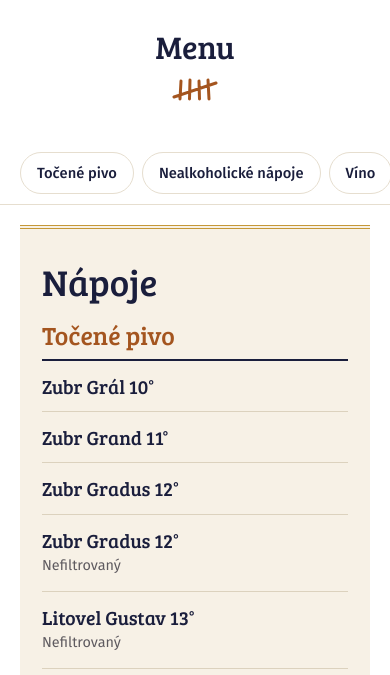
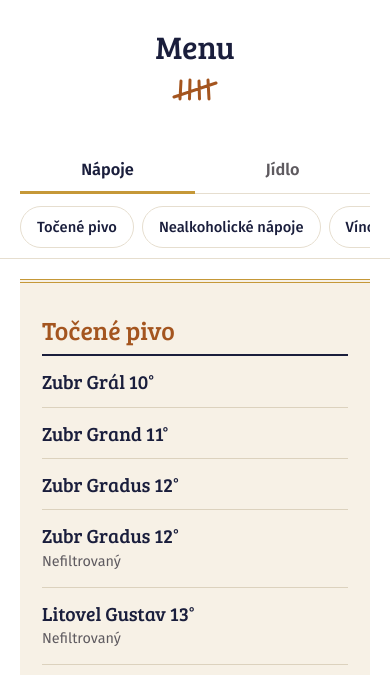
Before and after one commit to helldast/HospudkaUKleinu, a plain HTML site: page menu.html in a window 390 px wide. Shown: the part 161-836 px from the top of the page. Drawn offline with Linux system fonts and the light colour scheme.

Commit message:
Menu tabs on phone, one wine line, footer phone on its own line
- Phone and tablet: Nápoje / Jídlo buttons show one list at a time
- Spirits without prices in two columns on the phone
- Wine as one line: suché, polosuché

Co-Authored-By: Claude Opus 5.5 <noreply@anthropic.com>

```diff
--- a/menu.html
+++ b/menu.html
@@ -60,19 +60,26 @@
 
 <!-- ══════════════ MENU ══════════════ -->
 <main>
-<section id="menu">
+<section id="menu" data-tab="napoje">
   <div class="container">
     <div class="sec-header">
       <h1 class="title">Menu</h1>
       <div class="divider"></div>
     </div>
 
-    <!-- skok na část menu, vyplní se z menu.js -->
-    <nav class="menu-skok" id="menuSkok" aria-label="Části menu"></nav>
+    <div class="menu-lista">
+      <!-- na telefonu dvě tlačítka: nápoje / jídlo (na PC jsou vidět oba sloupce) -->
+      <div class="menu-tabs" role="tablist" aria-label="Část menu">
+        <button type="button" class="menu-tab" role="tab" id="tab-napoje" data-tab="napoje" aria-controls="col-napoje" aria-selected="true">Nápoje</button>
+        <button type="button" class="menu-tab" role="tab" id="tab-jidlo" data-tab="jidlo" aria-controls="col-jidlo" aria-selected="false" tabindex="-1">Jídlo</button>
+      </div>
+      <!-- skok na část menu, vyplní se z menu.js -->
+      <nav class="menu-skok" id="menuSkok" aria-label="Části menu"></nav>
+    </div>
 
     <!-- Na PC dva sloupce: nápoje a jídlo. Obsah je v souboru menu.js -->
     <div class="menu-book">
-      <div class="menu-col">
+      <div class="menu-col" id="col-napoje">
         <h2 class="menu-col-h">Nápoje</h2>
         <div id="menuNapoje"></div>
         <!-- LÍSTEK: čárkovací lístek, jde smazat celý až po KONEC LÍSTKU -->
@@ -88,7 +95,7 @@
         </div>
         <!-- KONEC LÍSTKU -->
       </div>
-      <div class="menu-col">
+      <div class="menu-col" id="col-jidlo">
         <h2 class="menu-col-h">Jídlo</h2>
         <div id="menuJidlo"></div>
       </div>
--- a/menu.js
+++ b/menu.js
@@ -47,8 +47,7 @@ window.MENU = {
     {
       skupina: "Víno",
       polozky: [
-        { nazev: "Rozlévané víno", popis: "suché", objem: "", cena: "" },
-        { nazev: "Rozlévané víno", popis: "polosuché", objem: "", cena: "" },
+        { nazev: "Rozlévané víno", popis: "suché, polosuché", objem: "", cena: "" },
         { nazev: "Prosecco", popis: "", objem: "", cena: "" },
       ]
     },
--- a/script.js
+++ b/script.js
@@ -91,7 +91,7 @@
    const skupina = (g) => `
      <div class="mskup" id="${slug(g.skupina)}">
        <h3 class="menu-h">${esc(g.skupina)}</h3>
-       <div class="mlist">${g.polozky.filter((p) => p && p.nazev).map((p) => {
+       <div class="mlist${g.polozky.length >= 8 && !g.polozky.some((p) => p && kc(p.cena)) ? ' mlist-2' : ''}">${g.polozky.filter((p) => p && p.nazev).map((p) => {
          const detail = [p.popis, p.objem].filter(Boolean).join(' · ');
          const cena = kc(p.cena);
          return `
@@ -115,8 +115,34 @@
    const listek = document.querySelector('.listek');
    if (listek && pivo) $(slug(pivo.skupina)).after(listek);
 
-   const vse = [...napoje, ...jidlo];
-   if (vse.length > 1) $('menuSkok').innerHTML = vse.map((g) => `<a href="#${slug(g.skupina)}">${esc(g.skupina)}</a>`).join('');
+   const vse = [...napoje.map((g) => [g, 'napoje']), ...jidlo.map((g) => [g, 'jidlo'])];
+   if (vse.length > 1) $('menuSkok').innerHTML = vse.map(([g, col]) => `<a href="#${slug(g.skupina)}" data-col="${col}">${esc(g.skupina)}</a>`).join('');
+
+   // phone: the Nápoje / Jídlo buttons show one list at a time; #napoje / #jidlo links open the right one
+   const sec = $('menu'), tabs = [...document.querySelectorAll('.menu-tab')];
+   const ukazMenu = (id, jak) => {
+     sec.dataset.tab = id;
+     tabs.forEach((t) => {
+       const on = t.dataset.tab === id;
+       t.setAttribute('aria-selected', on); t.tabIndex = on ? 0 : -1;
+       if (on && jak === 'klavesa') t.focus();
+     });
+     if (!jak) return;
+     history.replaceState(null, '', '#' + id);
+     // scrolled down the other list: go back to the top of the menu
+     const book = document.querySelector('.menu-book'), lista = document.querySelector('.menu-lista');
+     const y = book.getBoundingClientRect().top + scrollY - lista.offsetHeight - nav.offsetHeight;
+     if (scrollY > y) window.scrollTo({ top: y });
+   };
+   tabs.forEach((t, i) => {
+     t.addEventListener('click', () => ukazMenu(t.dataset.tab, 'klik'));
+     t.addEventListener('keydown', (e) => {
+       const k = { ArrowRight: 1, ArrowLeft: -1 }[e.key];
+       if (k) { e.preventDefault(); ukazMenu(tabs[(i + k + tabs.length) % tabs.length].dataset.tab, 'klavesa'); }
+     });
+   });
+   const h = location.hash.slice(1);
+   ukazMenu(h === 'jidlo' || jidlo.some((g) => slug(g.skupina) === h) ? 'jidlo' : 'napoje');
    if (M.poznamka) { $('menuPozn').textContent = M.poznamka; $('menuPozn').hidden = false; }
  })();
 
--- a/style.css
+++ b/style.css
@@ -230,14 +230,16 @@
     .sec-header .divider { margin: 14px auto 0; }
 
     /* jump to a part of the menu: stays under the header while scrolling */
-    .menu-skok {
+    .menu-lista {
       position: sticky; top: var(--nav-h); z-index: 50;
-      display: flex; gap: 8px; overflow-x: auto; scrollbar-width: none;
       margin: -20px -24px 24px; padding: 12px 24px; background: var(--white);
       border-bottom: 1px solid var(--border);
     }
+    .menu-skok { display: flex; gap: 8px; overflow-x: auto; scrollbar-width: none; }
     .menu-skok::-webkit-scrollbar { display: none; }
     .menu-skok:empty { display: none; }
+    .menu-tabs { display: none; }
+    @media (min-width: 921px) { .menu-lista:has(.menu-skok:empty) { display: none; } }
     .menu-skok a {
       flex: none; padding: 8px 16px; min-height: 40px; display: inline-flex; align-items: center;
       font-size: .92rem; font-weight: 500; color: var(--text); text-decoration: none; white-space: nowrap;
@@ -287,6 +289,30 @@
     @media (min-width: 921px) {
       .menu-book { display: grid; grid-template-columns: 1fr 1fr; column-gap: 72px; padding: 52px 60px 40px; align-items: start; }
       .menu-col + .menu-col .menu-col-h { margin-top: 0; }
+    }
+
+    /* PHONE & TABLET: Nápoje / Jídlo buttons, one list at a time */
+    @media (max-width: 920px) {
+      .menu-tabs { display: grid; grid-template-columns: 1fr 1fr; margin: -4px 0 12px; border-bottom: 1px solid var(--border); }
+      .menu-tab {
+        min-height: 46px; padding: 8px; margin-bottom: -1px; cursor: pointer;
+        font: 600 1.02rem var(--font-b); color: var(--muted); background: none;
+        border: none; border-bottom: 3px solid transparent; transition: color .2s, border-color .2s;
+      }
+      .menu-tab:hover { color: var(--dark); }
+      .menu-tab[aria-selected="true"] { color: var(--dark); border-bottom-color: var(--gold-deep); }
+      .menu-tab:focus-visible { outline: 2px solid var(--gold-deep); outline-offset: -2px; }
+      .menu-col-h { display: none; }
+      #menu[data-tab="napoje"] #col-jidlo, #menu[data-tab="jidlo"] #col-napoje { display: none; }
+      #menu[data-tab="napoje"] .menu-skok a[data-col="jidlo"], #menu[data-tab="jidlo"] .menu-skok a[data-col="napoje"] { display: none; }
+      #menu[data-tab="napoje"] .menu-skok:not(:has(a[data-col="napoje"])),
+      #menu[data-tab="jidlo"] .menu-skok:not(:has(a[data-col="jidlo"])) { display: none; }
+      .mskup { scroll-margin-top: calc(var(--nav-h) + 130px); }
+    }
+    /* long lists without prices (spirits): two columns of names on the phone */
+    @media (max-width: 600px) {
+      .menu-book .mlist-2 { display: grid; grid-template-columns: 1fr 1fr; column-gap: 18px; }
+      .menu-book .mlist-2 .mitem-name { font-size: 1.08rem; }
     }
 
     /* LÍSTEK: the waiter's tally slip */
@@ -550,7 +576,7 @@
       section { padding: 68px 20px; }
       .hero-btns { flex-direction: column; align-items: center; }
       .footer-top { grid-template-columns: 1fr; }
-      .menu-skok { margin: -12px -20px 20px; padding: 10px 20px; }
+      .menu-lista { margin: -12px -20px 20px; padding: 10px 20px; }
       .rc-card { padding: 26px 24px; }
       .photo-mosaic { grid-template-columns: 1fr; }
       .ev-main, .ev-main.has-photo { grid-template-columns: 1fr; padding: 24px; }
@@ -615,6 +641,8 @@
       .footer-col ul { flex-direction: row; flex-wrap: wrap; gap: 4px 8px; }
       .footer-col:nth-child(2) { display: none; }
       .footer-col:not(:nth-child(2)) ul { gap: 4px 0; }
+      .footer-col ul li.js-tel-row { flex-basis: 100%; }
+      .footer-col ul li.js-tel-row::before { content: none !important; }
       .footer-col:not(:nth-child(2)) ul li + li::before { content: '·'; margin: 0 8px; color: rgba(255,255,255,.5); }
       .footer-col ul span { color: rgba(255,255,255,.78); }
       .footer-bottom { flex-direction: column; align-items: flex-start; gap: 4px; }
```
